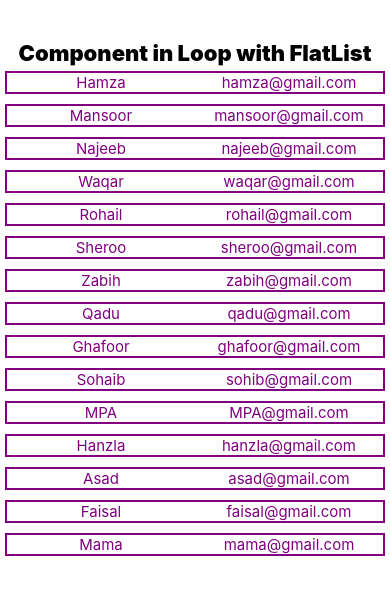
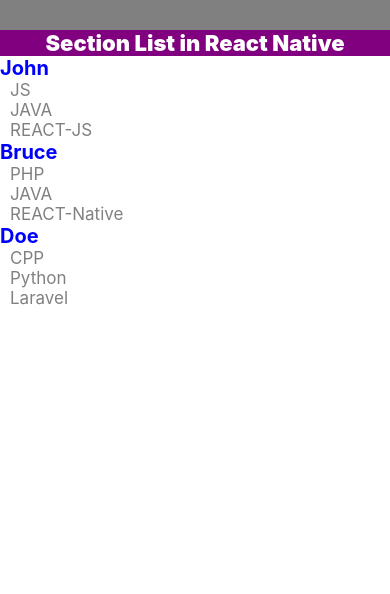
Before and after one commit to Hamxamsd/react-native-learning, a React Native app: screen / in a window 390 px wide. Shown: the top 594 px of the page. Built offline with nearby package versions, Linux system fonts and the light colour scheme.

Commit message:
SectionList

```diff
--- a/App.js
+++ b/App.js
@@ -1,35 +1,53 @@
 import React from "react";
-import { Text, View, FlatList, StyleSheet } from "react-native";
+import { SectionList, Text, View } from "react-native";
 
 const App = () => {
   const users = [
-    { name: "Hamza", id: 1, email: "hamza@gmail.com" },
-    { name: "Mansoor", id: 2, email: "mansoor@gmail.com" },
-    { name: "Najeeb", id: 3, email: "najeeb@gmail.com" },
-    { name: "Waqar", id: 4, email: "waqar@gmail.com" },
-    { name: "Rohail", id: 5, email: "rohail@gmail.com" },
-    { name: "Sheroo", id: 6, email: "sheroo@gmail.com" },
-    { name: "Zabih", id: 7, email: "zabih@gmail.com" },
-    { name: "Qadu", id: 8, email: "qadu@gmail.com" },
-    { name: "Ghafoor", id: 9, email: "ghafoor@gmail.com" },
-    { name: "Sohaib", id: 10, email: "sohib@gmail.com" },
-    { name: "MPA", id: 11, email: "MPA@gmail.com" },
-    { name: "Hanzla", id: 12, email: "hanzla@gmail.com" },
-    { name: "Asad", id: 13, email: "asad@gmail.com" },
-    { name: "Faisal", id: 14, email: "faisal@gmail.com" },
-    { name: "Mama", id: 15, email: "mama@gmail.com" },
+    {
+      id: 1,
+      name: "John",
+      data: ["JS", "JAVA", "REACT-JS"],
+    },
+    {
+      id: 2,
+      name: "Bruce",
+      data: ["PHP", "JAVA", "REACT-Native"],
+    },
+    {
+      id: 3,
+      name: "Doe",
+      data: ["CPP", "Python", "Laravel"],
+    },
   ];
+
   return (
     <>
       <View>
-        <View style={{ alignItems: "center" }}>
-          <Text style={{ fontSize: 22, marginTop: 40, fontWeight: "900" }}>
-            Component in Loop with FlatList
+        <View style={{ backgroundColor: "gray", width: "100%", height: 30 }} />
+        <View style={{ alignItems: "center", backgroundColor: "purple" }}>
+          <Text
+            style={{
+              fontSize: 22,
+              fontWeight: "900",
+              color: "white",
+              marginY: 5,
+            }}
+          >
+            Section List in React Native
           </Text>
         </View>
-        <FlatList
-          data={users}
-          renderItem={(item) => <UserData data={item} />}
+        <SectionList
+          sections={users}
+          renderItem={({ item }) => (
+            <Text style={{ fontSize: 17, color: "gray", marginLeft: 10 }}>
+              {item}
+            </Text>
+          )}
+          renderSectionHeader={({ section: { name } }) => (
+            <Text style={{ fontSize: 20, fontWeight: "bold", color: "blue" }}>
+              {name}
+            </Text>
+          )}
         />
       </View>
     </>
@@ -37,29 +55,3 @@ const App = () => {
 };
 
 export default App;
-
-const UserData = ({ data }) => {
-  const { item } = data;
-  return (
-    <View style={styles.box}>
-      <Text style={styles.item}>{item.name}</Text>
-      <Text style={styles.item}>{item.email}</Text>
-    </View>
-  );
-};
-
-const styles = StyleSheet.create({
-  item: {
-    fontSize: 15,
-    color: "purple",
-    textAlign: "center",
-    textAlignVertical: "center",
-    flex: 1,
-  },
-  box: {
-    flexDirection: "row",
-    borderColor: "purple",
-    borderWidth: 2,
-    margin: 5,
-  },
-});
```
